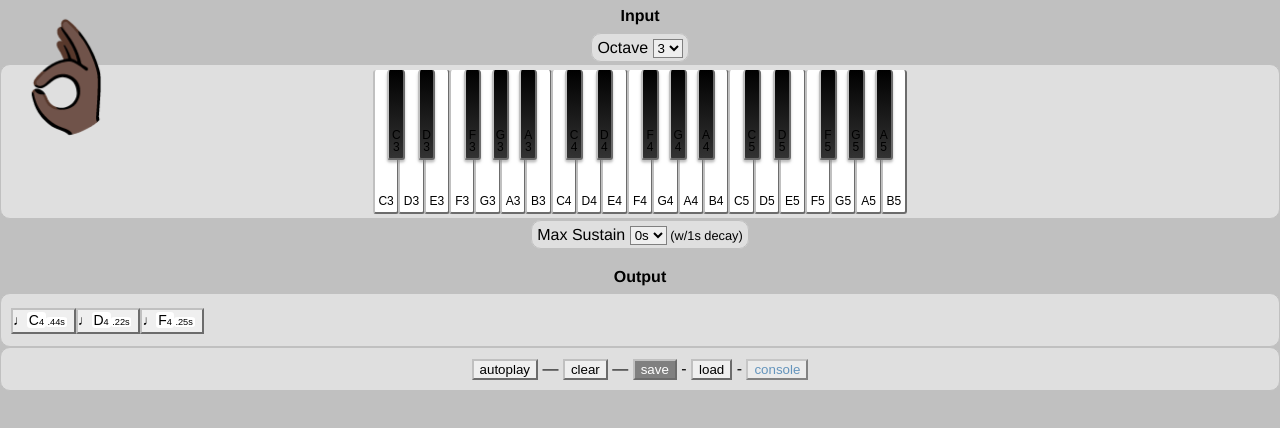
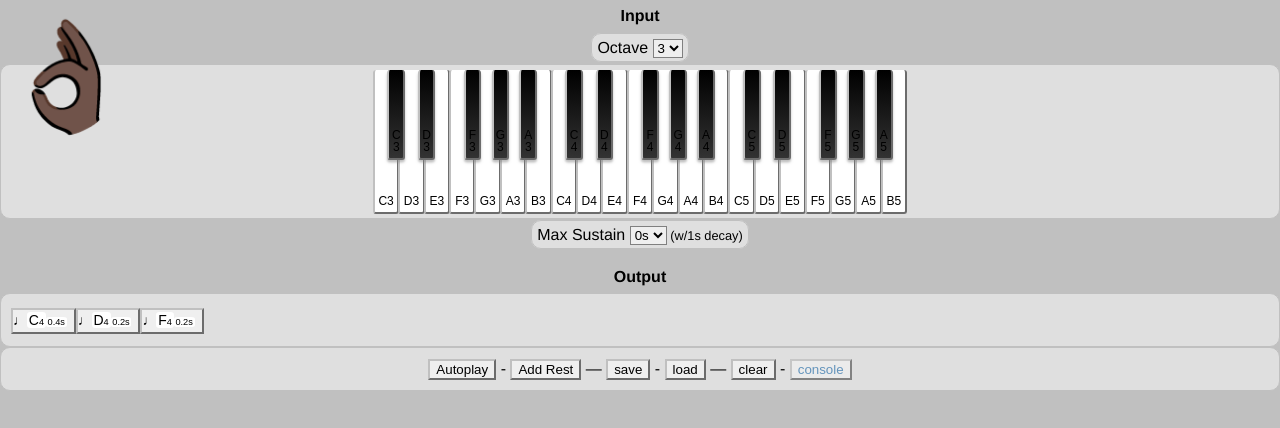
Before and after one commit to dvdrtrgn/build-blocks, a Vue app: page / in a window 1280 px wide. Shown: the top 428 px of the page. Built offline with nearby package versions, Linux system fonts and the light colour scheme.

Commit message:
Allow rests and removal

```diff
--- a/src/libs/make-note.js
+++ b/src/libs/make-note.js
@@ -1,28 +1,28 @@
 import * as Tone from 'tone';
 
 function aprox(num) {
-  return Math.round((Number(num) + Number.EPSILON) * 100) / 100;
+  return Math.round((Number(num) + Number.EPSILON) * 10) / 10;
 }
 
 class Note {
   constructor(pitch, duration) {
     let now = Tone.now();
 
-    this.pitch = pitch || 'C4';
+    this.time = 0;
+    this.pitch = pitch;
     this.start = now;
     this.end = now;
-    this.duration = duration || 0.01;
+    this.duration = duration;
   }
 
-  cutShort(time) {
-    time = time || Tone.now();
-    if (time < this.end) this.end = time;
+  cutShort() {
+    this.end = Tone.now();
   }
 
   vitals() {
-    let { pitch, aprox } = this;
+    let { pitch, time } = this;
 
-    return [pitch, aprox].join(' ');
+    return [pitch, time].join(' ');
   }
 
   get params() {
@@ -30,11 +30,12 @@ class Note {
   }
   get duration() {
     let val = this.end - this.start;
-    this.aprox = aprox(val); // for quick read
+    this.time = aprox(val); // for quick read
     return val;
   }
   set duration(val) {
     this.end = this.start + Number(val);
+    this.time = aprox(this.duration); // for quick read
   }
   get delay() {
     return Tone.now();
--- a/src/libs/make-synth.js
+++ b/src/libs/make-synth.js
@@ -42,7 +42,9 @@ class SynthWrapper {
   }
 
   play(note, cb) {
-    this.voice.triggerAttackRelease(...note.params);
+    if (note.pitch) {
+      this.voice.triggerAttackRelease(...note.params);
+    }
 
     this.playing = true;
 
--- a/src/views/Muse/Song/SongNote.vue
+++ b/src/views/Muse/Song/SongNote.vue
@@ -1,16 +1,16 @@
 <template>
-  <button class="songnote" @focus="play(note)">
+  <button v-if="note.time" class="songnote" @focus="play(note)">
     <span
-      class="editable pitch"
+      class="pitch editable"
       :title="editmsg"
       @click.alt="editPitch(note)"
       v-html="label"
     ></span>
     <small
-      class="editable duration"
+      class="duration editable"
       @click.alt="editDuration(note)"
       :title="editmsg"
-      >{{ note.duration.toFixed(2).replace('0.', '.') }}s</small
+      >{{ note.duration.toFixed(1) }}s</small
     >
   </button>
 </template>
@@ -31,7 +31,7 @@
         this.$emit('play', note);
       },
       editDuration(note) {
-        let val = note.aprox;
+        let val = note.time;
         let out = prompt('Edit duration', val);
 
         if (out && val != out) note.duration = out;
@@ -40,12 +40,15 @@
         let val = note.pitch;
         let out = prompt('Edit pitch', val);
 
-        if (out && val != out) note.pitch = out;
+        if (out && val != out) {
+          if (out == '0') out = 0;
+          note.pitch = out;
+        }
       },
     },
     computed: {
       label() {
-        let text = this.note.pitch.toString();
+        let text = (this.note.pitch || 'R').toString();
         let html = text.replace('#', '<sup>♯</sup>');
 
         html = html.replace(/(\d)/, '<sub>$1</sub>');
--- a/src/views/Muse/Song/_.vue
+++ b/src/views/Muse/Song/_.vue
@@ -7,13 +7,15 @@
     </div>
 
     <div class="controls bezel">
-      <button @click="checkbox" :class="{ active: autoplay }">autoplay</button>
+      <button @click="checkbox" :class="{ active: autoplay }">Autoplay</button>
+      -
+      <button @click="addRest">Add Rest</button>
+      —
+      <button @click="save">save</button>
+      -
+      <button @click="load">load</button>
       —
       <button @click="clear">clear</button>
-      —
-      <button @click="save" :class="{ active: !saved }">save</button>
-      -
-      <button @click="load">load</button>
       -
       <button @click="dump" class="dev">console</button>
     </div>
@@ -47,6 +49,10 @@
       };
     },
     methods: {
+      addRest() {
+        let rest = makeNote(0, 1);
+        this.notes.push(rest);
+      },
       play(arg) {
         this.synth.play(arg, this.autoplay ? focusNext() : '');
       },
@@ -79,7 +85,7 @@
     },
     computed: {
       json() {
-        let dump = this.notes.map(e => e.vitals());
+        let dump = this.notes.filter(e => e.time).map(e => e.vitals());
 
         return JSON.stringify(dump);
       },
```
